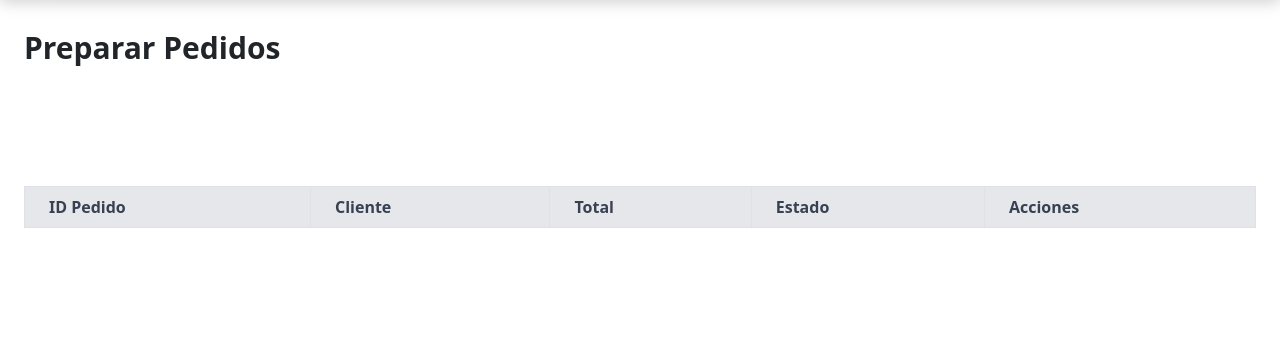
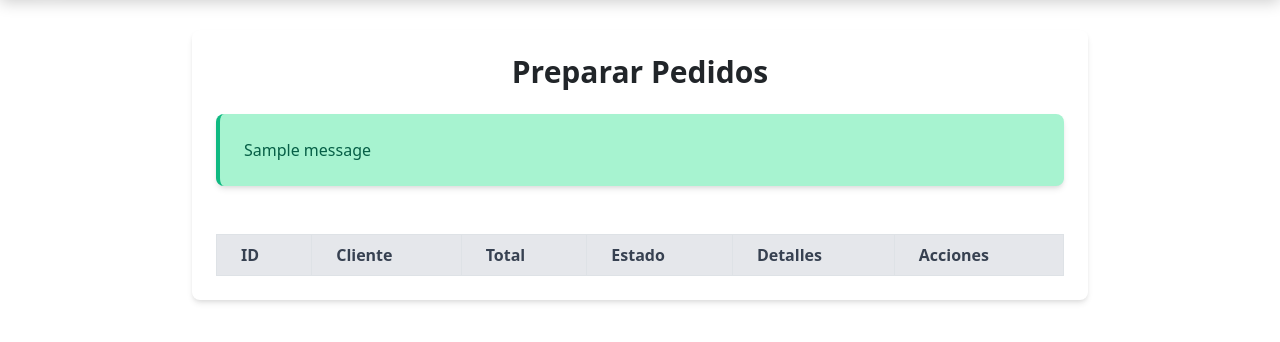
Before and after one commit to InfinityJaaR/App-Restaurant, a Django app: page /app/preparar_pedidos/ in a window 1280 px wide. Shown: the part 74-416 px from the top of the page. Run offline with Django 5.2, Linux system fonts and the light colour scheme; a user stored in the database is signed in; tables that the repository leaves empty hold one stand-in row (values such as "Sample post"); one stand-in notice (Sample message) is shown; lists and menus that the app fills with data are empty.

Commit message:
Creando vista de Encargado de Despacho

```diff
--- a/app/static/js/preparar_pedidos.js
+++ b/app/static/js/preparar_pedidos.js
@@ -1,57 +1,20 @@
 document.addEventListener('DOMContentLoaded', function () {
-    const botonesDetalles = document.querySelectorAll('.boton-detalles');
-    const botonesMarcarPendiente = document.querySelectorAll('.boton-marcar-pendiente');
+    const serverMessages = document.getElementById('server-messages');
 
-    // Mostrar detalles del pedido
-    botonesDetalles.forEach(boton => {
-        boton.addEventListener('click', function () {
-            const pedidoId = this.dataset.pedidoId;
-            fetch(`/lineas_pedido/${pedidoId}/`)
-                .then(response => response.json())
-                .then(data => {
-                    if (data.success) {
-                        const detallesDiv = document.getElementById(`detalles-${pedidoId}`);
-                        detallesDiv.innerHTML = data.lineas.map(linea => `
-                            <div class="flex justify-between border p-2 mb-2">
-                                <span>${linea.platillo}</span>
-                                <span>Cantidad: ${linea.cantidad}</span>
-                            </div>
-                        `).join('');
-                        detallesDiv.classList.remove('hidden');
-                    } else {
-                        alert('Error al cargar detalles del pedido.');
-                    }
-                })
-                .catch(error => {
-                    console.error('Error:', error);
-                });
-        });
-    });
+    // Mostrar mensajes dinámicos desde el servidor
+    function mostrarMensaje(tipo, mensaje) {
+        const div = document.createElement('div');
+        div.className = `p-4 rounded-lg shadow-md bg-${tipo}-200 border-l-4 border-${tipo}-500 text-${tipo}-800 mb-4`;
+        div.textContent = mensaje;
+        serverMessages.appendChild(div);
 
-    // Marcar pedido como pendiente
-    botonesMarcarPendiente.forEach(boton => {
-        boton.addEventListener('click', function () {
-            const pedidoId = this.dataset.pedidoId;
-            fetch('/cambiar_estado/', {
-                method: 'POST',
-                headers: {
-                    'Content-Type': 'application/json',
-                    'X-CSRFToken': document.querySelector('[name=csrfmiddlewaretoken]').value
-                },
-                body: JSON.stringify({ pedido_id: pedidoId, nuevo_estado: 'Pendiente' })
-            })
-                .then(response => response.json())
-                .then(data => {
-                    if (data.success) {
-                        alert('Pedido marcado como pendiente.');
-                        location.reload();
-                    } else {
-                        alert('Error al marcar como pendiente.');
-                    }
-                })
-                .catch(error => {
-                    console.error('Error:', error);
-                });
-        });
+        setTimeout(() => div.remove(), 5000); // Eliminar el mensaje después de 5 segundos
+    }
+
+    // Mostrar mensajes precargados en el DOM (desde Django)
+    const mensajesPrecargados = document.querySelectorAll('.server-message');
+    mensajesPrecargados.forEach(mensaje => {
+        const tipo = mensaje.dataset.tipo || 'blue'; // Tipo de mensaje: green, red, blue
+        mostrarMensaje(tipo, mensaje.textContent);
     });
 });
--- a/app/templates/EncargadoDeDespacho/preparar_pedidos.html
+++ b/app/templates/EncargadoDeDespacho/preparar_pedidos.html
@@ -6,63 +6,67 @@
 {% endblock %}
 
 {% block content %}
-<div class="container mx-auto p-6">
-    <h1 class="text-3xl font-bold mb-6">Preparar Pedidos</h1>
+<div class="container mx-auto p-6 flex justify-center">
+  <div class="w-full max-w-4xl bg-white shadow-md rounded-lg p-6">
+    <h1 class="text-3xl font-bold mb-6 text-center">Preparar Pedidos</h1>
 
+    <!-- Mensajes del servidor -->
+    <div id="server-messages" class="space-y-4">
       {% if messages %}
-    <div class="mb-4">
         {% for message in messages %}
-        <div class="bg-{{ message.tags }}-500 text-white font-bold p-4 rounded mb-2">{{ message }}</div>
+          <div class="p-4 rounded-lg shadow-md bg-green-200 border-l-4 border-green-500 text-green-800 mb-4">
+            {{ message }}
+          </div>
         {% endfor %}
+      {% endif %}
     </div>
-    {% endif %}
 
-    <table class="w-full table-auto border-collapse">
+    <!-- Tabla de pedidos -->
+    <div class="overflow-x-auto">
+      <table class="w-full table-auto border-collapse mt-6">
         <thead>
           <tr class="bg-gray-200 text-gray-700">
-                <th class="border px-4 py-2">ID Pedido</th>
+            <th class="border px-4 py-2">ID</th>
             <th class="border px-4 py-2">Cliente</th>
             <th class="border px-4 py-2">Total</th>
             <th class="border px-4 py-2">Estado</th>
+            <th class="border px-4 py-2">Detalles</th>
             <th class="border px-4 py-2">Acciones</th>
           </tr>
         </thead>
         <tbody>
           {% for pedido in pedidos_preparando %}
             <tr class="border-b">
-                <td class="border px-4 py-2">{{ pedido.id_pedido }}</td>
-                <td class="border px-4 py-2">{{ pedido.get_cliente_nombre }}</td>
-                <td class="border px-4 py-2">${{ pedido.total }}</td>
-                <td class="border px-4 py-2">{{ pedido.estado.nombre }}</td>
-                <td class="border px-4 py-2">
-                    <button class="bg-blue-500 text-white py-2 px-4 rounded" onclick="verDetalles({{ pedido.id_pedido }})">Ver Detalles</button>
-                    <form method="post" class="inline-block">
+              <td class="border px-4 py-2 whitespace-nowrap">{{ pedido.id_pedido }}</td>
+              <td class="border px-4 py-2 whitespace-nowrap">
+                {{ pedido.usuario.first_name }} {{ pedido.usuario.last_name }}
+                {% if not pedido.usuario %}{{ pedido.cliente_no_registrado.nombre }}{% endif %}
+              </td>
+              <td class="border px-4 py-2 whitespace-nowrap">${{ pedido.total }}</td>
+              <td class="border px-4 py-2 whitespace-nowrap estado">{{ pedido.estado.nombre }}</td>
+              <td class="border px-4 py-2 text-center whitespace-nowrap">
+                <a href="{% url 'detalles_pedido' pedido.id_pedido %}" class="bg-blue-500 hover:bg-blue-700 text-white py-2 px-4 rounded w-40 text-center">
+                  Ver Detalles
+                </a>
+              </td>
+              <td class="border px-4 py-2 text-center whitespace-nowrap">
+                <form method="POST" action="{% url 'preparar_pedidos' %}">
                   {% csrf_token %}
                   <input type="hidden" name="pedido_id" value="{{ pedido.id_pedido }}">
-                        <button type="submit" class="bg-green-500 text-white py-2 px-4 rounded">Marcar como Pendiente</button>
+                  <button type="submit" class="bg-green-500 hover:bg-green-700 text-white py-2 px-4 rounded w-30 text-center">
+                    Marcar como Pendiente
+                  </button>
                 </form>
               </td>
             </tr>
           {% endfor %}
         </tbody>
       </table>
-
-    <div id="pedido-detalles" class="hidden mt-6 bg-white shadow-md rounded-lg p-6">
-        <h2 class="text-2xl font-bold mb-4">Detalles del Pedido</h2>
-        <table class="w-full table-auto border-collapse">
-            <thead>
-                <tr class="bg-gray-200 text-gray-700">
-                    <th class="border px-4 py-2">Platillo</th>
-                    <th class="border px-4 py-2">Cantidad</th>
-                    <th class="border px-4 py-2">Subtotal</th>
-                </tr>
-            </thead>
-            <tbody id="detalles-list"></tbody>
-        </table>
+    </div>
   </div>
 </div>
 {% endblock %}
 
 {% block scripts %}
-<script src="{% static 'js/preparar_pedidos.js' %}"></script>
+  <script src="{% static 'js/registro_pedidos.js' %}"></script>
 {% endblock %}
--- a/app/urls.py
+++ b/app/urls.py
@@ -14,6 +14,7 @@ urlpatterns = [
     path('pedidos/<int:id_pedido>/', detalle_pedido, name='detalle_pedido'),
     path('usuarios/eliminar/<int:id>/', eliminarUsuario, name='eliminarUsuario'),
     path('preparar_pedidos/', preparar_pedidos, name='preparar_pedidos'),
+    path('detalles_pedido/<int:pedido_id>/', detalles_pedido, name='detalles_pedido'),
     path('asignar_pedidos/', asignar_pedidos, name='asignar_pedidos'),
     path('registro_pedidos_no_registrados/', registro_pedidos_no_registrados, name='registro_pedidos_no_registrados'),
     path('perfil-cliente/', perfil_cliente, name='perfil_cliente'),
--- a/app/views.py
+++ b/app/views.py
@@ -8,8 +8,10 @@ from django.contrib import messages
 from django.contrib.auth import logout
 from django.core.paginator import Paginator
 from django.utils import timezone
-from django.http import JsonResponse
+from django.http import JsonResponse, HttpResponseBadRequest
 import json
+from django.shortcuts import get_object_or_404
+
 
 # Create your views here.
 @login_required
@@ -203,23 +205,53 @@ def perfil_cliente(request):
     }
     return render(request, 'Cliente/perfil.html', context)
 
-# crear vistas para el encargado de despacho
+# Vista para preparar pedidos
 @login_required
 def preparar_pedidos(request):
-    pedidos_preparando = Pedido.objects.filter(estado__nombre="Preparando")
     if request.method == "POST":
-        pedido_id = request.POST.get("pedido_id")
-        pedido = Pedido.objects.get(id_pedido=pedido_id)
-        pedido.estado = Estado.objects.get(nombre="Pendiente")
-        pedido.save()
-        messages.success(request, f"El pedido {pedido_id} está ahora en estado Pendiente.")
+        try:
+            # Obtener el ID del pedido desde el formulario
+            pedido_id = request.POST.get("pedido_id")
+
+            # Validar que se proporcionó el ID
+            if not pedido_id:
+                messages.error(request, "ID de pedido no proporcionado.")
+                return redirect("preparar_pedidos")
+
+            # Obtener el pedido y el estado "Pendiente"
+            pedido = get_object_or_404(Pedido, id_pedido=pedido_id)
+            estado_pendiente = get_object_or_404(Estado, nombre="Pendiente")
+
+            # Cambiar el estado del pedido
+            pedido.estado = estado_pendiente
+            pedido.save()
+
+            # Mostrar mensaje de éxito
+            messages.success(request, f"El pedido {pedido_id} ha sido cambiado a estado Pendiente.")
+        except Exception as e:
+            messages.error(request, f"Error al cambiar el estado del pedido: {str(e)}")
+
+        # Redirigir a la misma página
         return redirect("preparar_pedidos")
 
-    context = {
-        "pedidos_preparando": pedidos_preparando,
-    }
-    return render(request, "EncargadoDeDespacho/preparar_pedidos.html", context)
+    # Solicitudes GET: Mostrar los pedidos en estado "Preparando"
+    pedidos_preparando = Pedido.objects.filter(estado__nombre="Preparando")
+    return render(request, "EncargadoDeDespacho/preparar_pedidos.html", {"pedidos_preparando": pedidos_preparando})
 
+# Vista para obtener detalles del pedido (JSON para el frontend)
+@login_required
+def detalles_pedido(request, pedido_id):
+    try:
+        pedido = Pedido.objects.get(id_pedido=pedido_id)
+        lineas = pedido.lineas.all()
+        context = {
+            "pedido": pedido,
+            "lineas": lineas,
+        }
+        return render(request, "EncargadoDeDespacho/detalles_pedido.html", context)
+    except Pedido.DoesNotExist:
+        messages.error(request, "Pedido no encontrado")
+        return redirect("preparar_pedidos")
 
 @login_required
 def asignar_pedidos(request):
```
Also changed, not shown: app/templates/EncargadoDeDespacho/asignar_pedidos.html (+15 -7 lines), app/templates/EncargadoDeDespacho/detalles_pedido.html (added, +54 -0 lines). Lines whose indentation alone changed are shown as unchanged.
